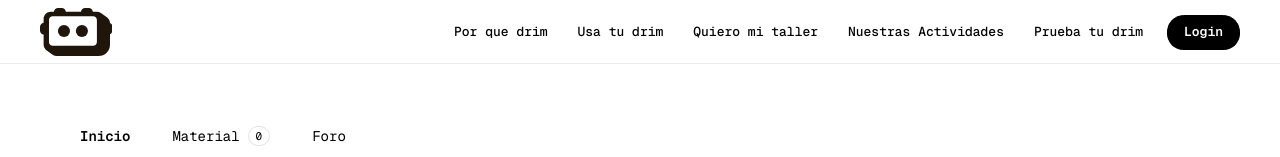
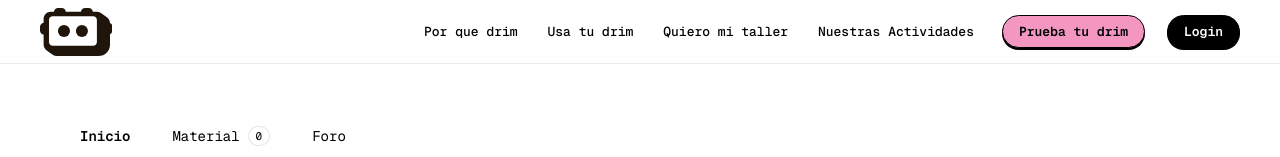
Before and after one commit to tonico-spa/Drimboard, a Next.js app in the folder drimboard_frontend/: page /materiales in a window 1280 px wide. Shown: the top 157 px of the page. Built offline with nearby package versions, Linux system fonts and the light colour scheme; no server answers.

Commit message:
highlight button

```diff
--- a/drimboard_frontend/src/components/Navbar.js
+++ b/drimboard_frontend/src/components/Navbar.js
@@ -82,7 +82,7 @@ const Navbar = () => {
                     <button type="button" onClick={() => goToSection('sectionActividades')} className={styles.navbarLink}>
                         Nuestras Actividades
                     </button>
-                    <Link href="/programacion" className={`${styles.navbarLink} ${styles.keepMobile}`}>
+                    <Link href="/programacion" className={`${styles.navbarCta} ${styles.keepMobile}`}>
                         Prueba tu drim
                     </Link>
 
--- a/drimboard_frontend/src/styles/Navbar.module.css
+++ b/drimboard_frontend/src/styles/Navbar.module.css
@@ -102,6 +102,37 @@
 .navbarLink:hover::after { transform: scaleX(1); }
 .navbarLink:focus-visible::after { transform: scaleX(1); }
 
+/* "Prueba tu drim" CTA — pink pill, sits between text links and login */
+.navbarCta {
+    appearance: none;
+    -webkit-appearance: none;
+    color: #000000;
+    font-family: "Geist Mono", monospace !important;
+    font-size: 13px;
+    font-weight: 600;
+    padding: 9px 16px;
+    margin: 0 4px;
+    border: 1.5px solid #000000;
+    border-radius: 999px;
+    background: #F397C1;
+    cursor: pointer;
+    line-height: 1;
+    text-decoration: none;
+    display: inline-flex;
+    align-items: center;
+    box-shadow: 0 2px 0 #000000;
+    transition: transform .2s cubic-bezier(0.34, 1.56, 0.64, 1), background .25s, box-shadow .2s;
+}
+.navbarCta:hover {
+    transform: translateY(-1px);
+    background: #f07aaf;
+    box-shadow: 0 4px 0 #000000;
+}
+.navbarCta:active {
+    transform: translateY(1px);
+    box-shadow: 0 1px 0 #000000;
+}
+
 /* Login pill CTA — solid black with hover lift to pink */
 .navbarLoginLink {
     appearance: none;
@@ -204,4 +235,6 @@
     .linksContainer { gap: 6px; }
     .navbarLink { display: none; }
     .navbarLink.keepMobile { display: inline-flex; }
+    .navbarCta { padding: 8px 12px; font-size: 12px; }
+    .navbarCta.keepMobile { display: inline-flex; }
 }
```
